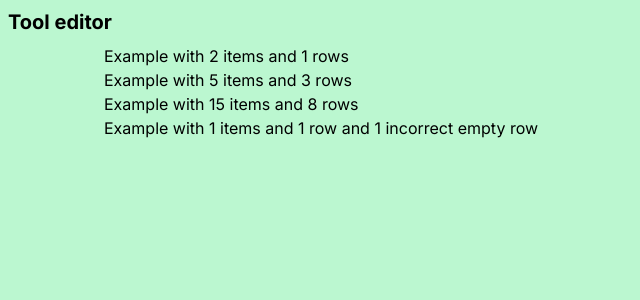
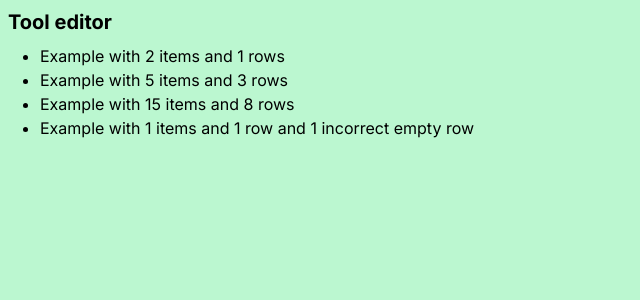
Before and after one commit to antonioballesteros/manage-tools, a Next.js app: page / in a window 1280 px wide. Shown: the top 300 px of the page, without its empty margins (0-640 px from the left). Built offline with nearby package versions, Linux system fonts and the light colour scheme.

Commit message:
chore: some html

```diff
--- a/app/layout.tsx
+++ b/app/layout.tsx
@@ -22,8 +22,7 @@ export default function RootLayout({
           <Link href="/" className="text-xl font-bold">
             Tool editor
           </Link>
-
-          <main className="flex flex-col px-24 pt-2">{children}</main>
+          <main className="flex flex-col px-8 pt-2">{children}</main>
         </div>
       </body>
     </html>
--- a/app/page.tsx
+++ b/app/page.tsx
@@ -2,19 +2,27 @@ import Link from "next/link";
 
 export default function Home() {
   return (
-    <>
+    <ul className="list-disc">
+      <li>
         <Link href="/tool/4aa3261c-179f-471c-8a2e-ee2bc17af5ad">
           Example with 2 items and 1 rows
         </Link>
+      </li>
+      <li>
         <Link href="/tool/c7e22cb6-43f9-4a88-ba5d-14c9bd04bb6c">
           Example with 5 items and 3 rows
         </Link>
+      </li>
+      <li>
         <Link href="/tool/a1526006-2754-44d2-a2ca-ccaa622cff2b">
           Example with 15 items and 8 rows
         </Link>
+      </li>
+      <li>
         <Link href="/tool/7d2c362f-da80-4ff7-a2f5-e476715f8b45">
           Example with 1 items and 1 row and 1 incorrect empty row
         </Link>
-    </>
+      </li>
+    </ul>
   );
 }
--- a/app/tool/[id]/page.tsx
+++ b/app/tool/[id]/page.tsx
@@ -5,9 +5,9 @@ export default async function Editor({ params }: { params: { id: string } }) {
   const template = await getTemplate(params.id);
 
   return (
-    <main className="flex flex-col">
+    <div className="flex flex-col">
       <h2 className="text-2xl mb-2">Editor: {params.id}</h2>
       <Template template={template} />
-    </main>
+    </div>
   );
 }
--- a/component/actions.tsx
+++ b/component/actions.tsx
@@ -1,4 +1,6 @@
 "use client";
+
+import Link from "next/link";
 
 import Button from "@/ui/button";
 import { updateTemplate } from "@/lib/template";
@@ -21,6 +23,9 @@ export default function Actions({
         <Button type="submit" disabled={!updated || invalid}>
           Save
         </Button>
+        <Button className="ml-4">
+          <Link href="/">Cancel</Link>
+        </Button>
       </form>
     </div>
   );
--- a/lib/template.ts
+++ b/lib/template.ts
@@ -60,7 +60,7 @@ export const getTemplate = async (templateId: string):Promise<Template>  => {
 export const updateTemplate = async (formData: FormData) => {
     const templateStringified = formData.get('template') as  string || "{}";
     const template = JSON.parse(templateStringified);
-    console.log("updateTemplate", template);
+    console.log("Fake updateTemplate", template);
 
     // WITHOUT FAKE DATE: this should be something like that
     // - add new grids to db
```
Lines whose indentation alone changed are shown as unchanged.
